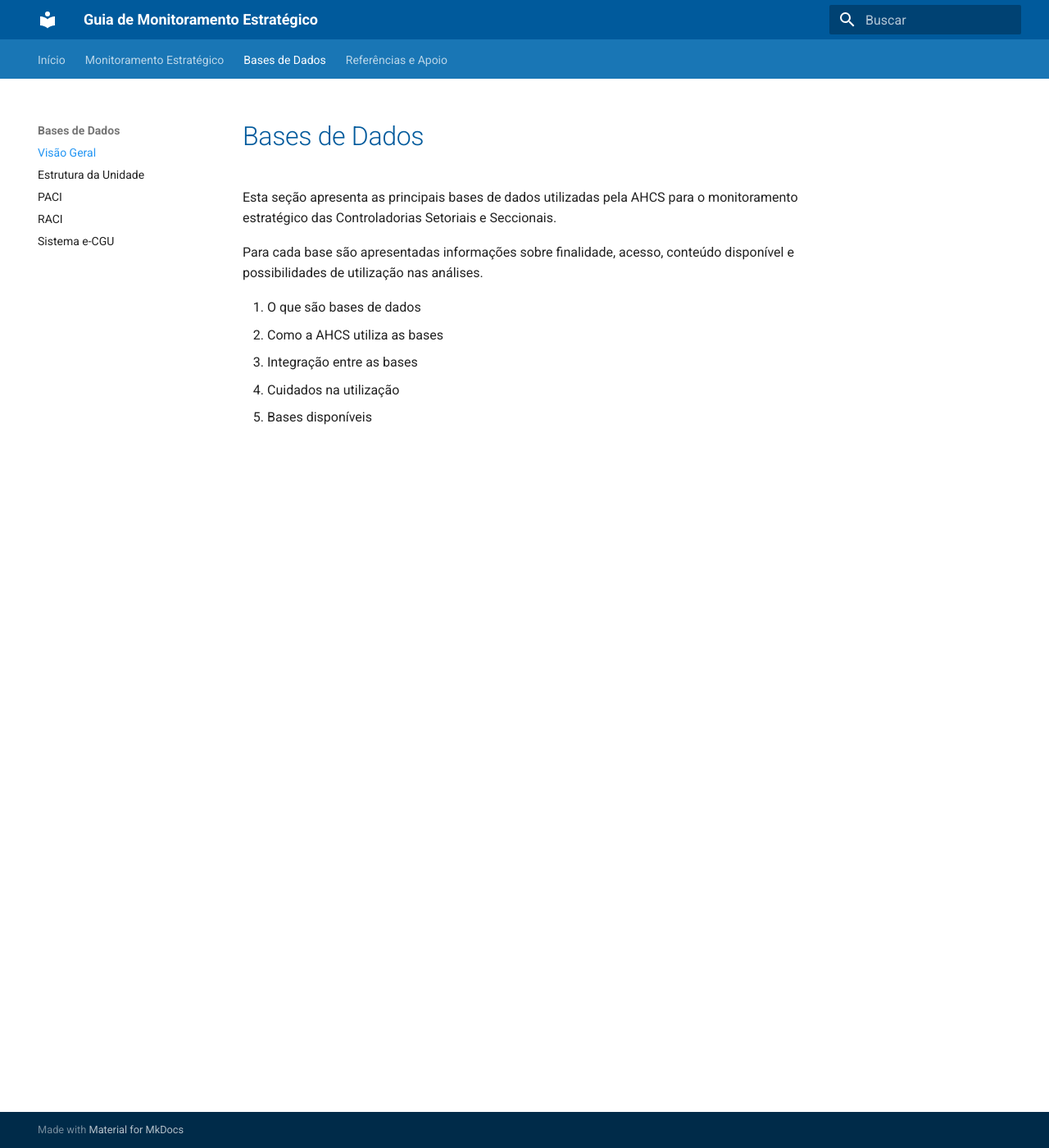
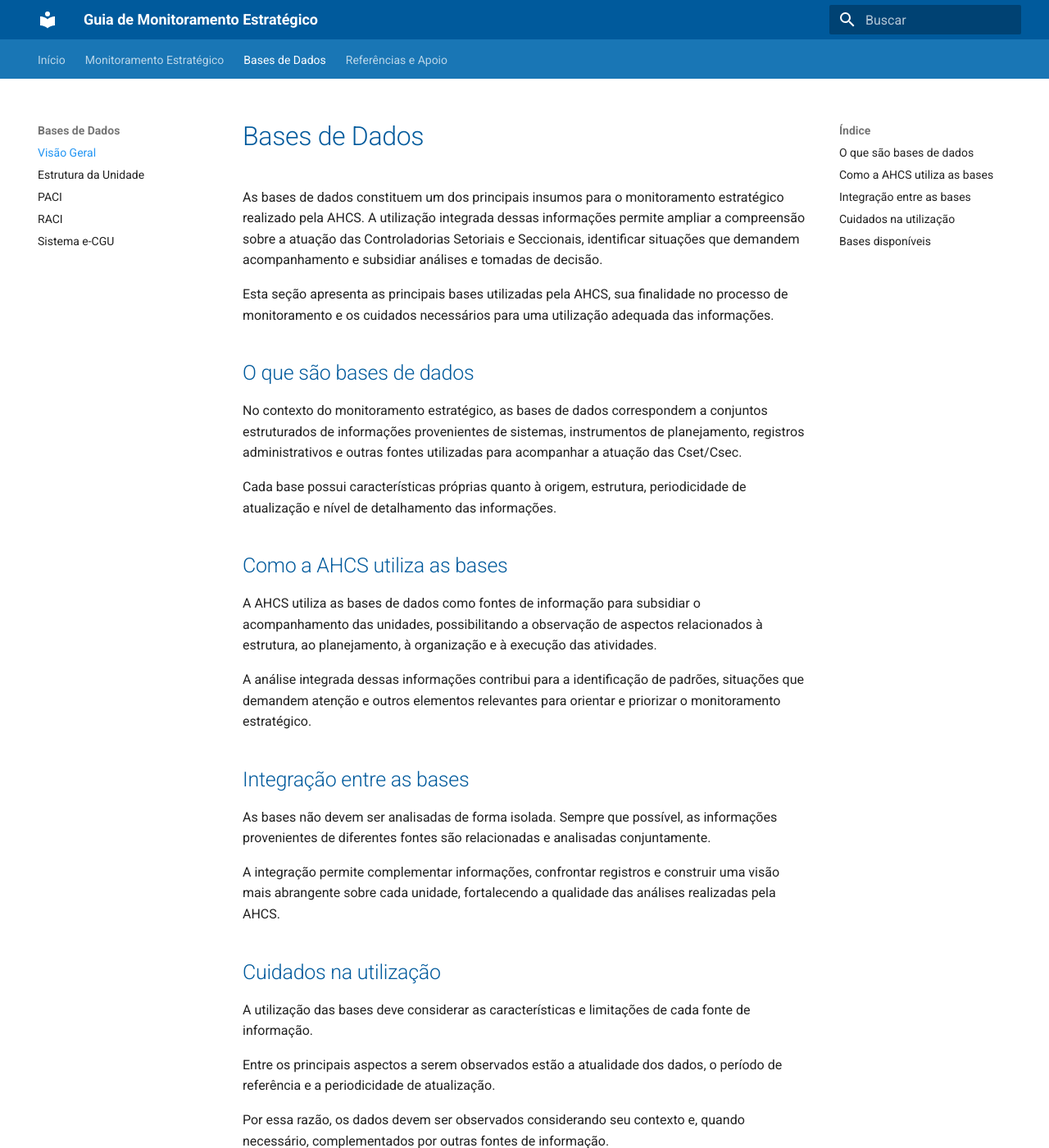
Before and after one commit to CGEMG-AHCS/guia-monitoramento-estrategico, an MkDocs documentation site: the page built from docs/bases-dados/index.md, in a window 1280 px wide and 1400 px high. Shown: the whole window at 82% size. Built offline with MkDocs 1.6.1 and Material for MkDocs 9.7.7, drawn with Linux system fonts in a browser that asks for light colours; some of the changed text lies outside the part shown.

Commit message:
Update index.md

```diff
--- a/docs/bases-dados/index.md
+++ b/docs/bases-dados/index.md
@@ -1,11 +1,41 @@
 # Bases de Dados
 
-Esta seção apresenta as principais bases de dados utilizadas pela AHCS para o monitoramento estratégico das Controladorias Setoriais e Seccionais.
+As bases de dados constituem um dos principais insumos para o monitoramento estratégico realizado pela AHCS. A utilização integrada dessas informações permite ampliar a compreensão sobre a atuação das Controladorias Setoriais e Seccionais, identificar situações que demandem acompanhamento e subsidiar análises e tomadas de decisão.
 
-Para cada base são apresentadas informações sobre finalidade, acesso, conteúdo disponível e possibilidades de utilização nas análises.
+Esta seção apresenta as principais bases utilizadas pela AHCS, sua finalidade no processo de monitoramento e os cuidados necessários para uma utilização adequada das informações.
 
-1. O que são bases de dados
-2. Como a AHCS utiliza as bases
-3. Integração entre as bases
-4. Cuidados na utilização
-5. Bases disponíveis
+## O que são bases de dados
+
+No contexto do monitoramento estratégico, as bases de dados correspondem a conjuntos estruturados de informações provenientes de sistemas, instrumentos de planejamento, registros administrativos e outras fontes utilizadas para acompanhar a atuação das Cset/Csec.
+
+Cada base possui características próprias quanto à origem, estrutura, periodicidade de atualização e nível de detalhamento das informações.
+
+## Como a AHCS utiliza as bases
+
+A AHCS utiliza as bases de dados como fontes de informação para subsidiar o acompanhamento das unidades, possibilitando a observação de aspectos relacionados à estrutura, ao planejamento, à organização e à execução das atividades.
+
+A análise integrada dessas informações contribui para a identificação de padrões, situações que demandem atenção e outros elementos relevantes para orientar e priorizar o monitoramento estratégico.
+
+## Integração entre as bases
+
+As bases não devem ser analisadas de forma isolada. Sempre que possível, as informações provenientes de diferentes fontes são relacionadas e analisadas conjuntamente.
+
+A integração permite complementar informações, confrontar registros e construir uma visão mais abrangente sobre cada unidade, fortalecendo a qualidade das análises realizadas pela AHCS.
+
+## Cuidados na utilização
+
+A utilização das bases deve considerar as características e limitações de cada fonte de informação.
+
+Entre os principais aspectos a serem observados estão a atualidade dos dados, o período de referência e a periodicidade de atualização.
+
+Por essa razão, os dados devem ser observados considerando seu contexto e, quando necessário, complementados por outras fontes de informação.
+
+## Bases disponíveis
+
+Nesta seção são apresentadas as bases utilizadas no monitoramento estratégico, com orientações sobre seu conteúdo e sua utilização:
+
+- **Estrutura das Unidades**: composição e organização das Controladorias Setoriais e Seccionais;
+- **PACI**: planejamento das atividades das unidades;
+- **RACI**: registro das atividades realizadas;
+- **Manifestações**: manifestações de ouvidoria recebidas e tratadas pelas unidades **em elaboração**;
+- **e-CGU**: atividades e registros mantidos no sistema, utilizados de forma complementar no acompanhamento da atuação das unidades.
```
